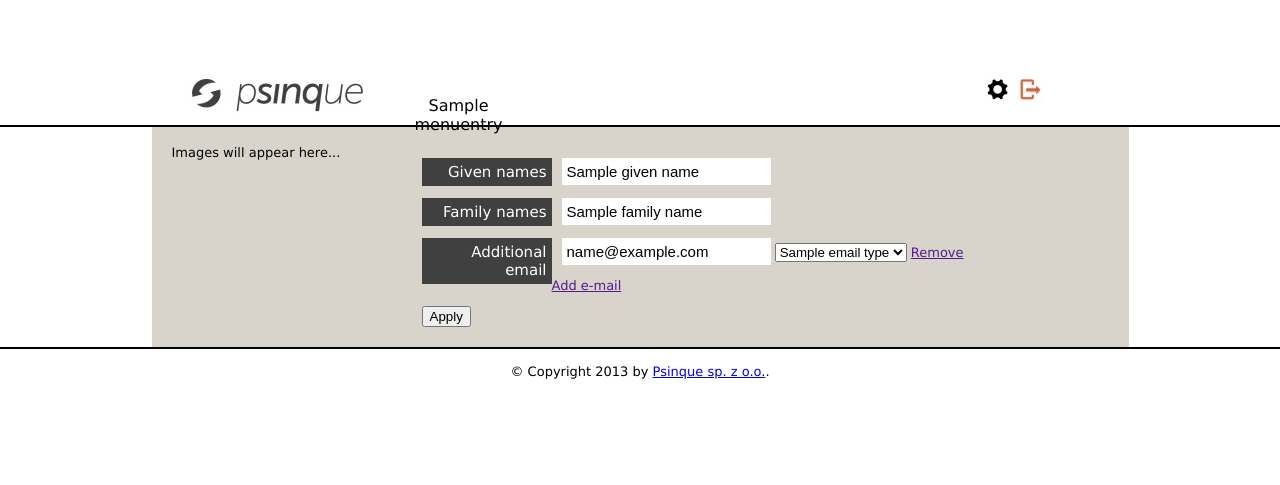
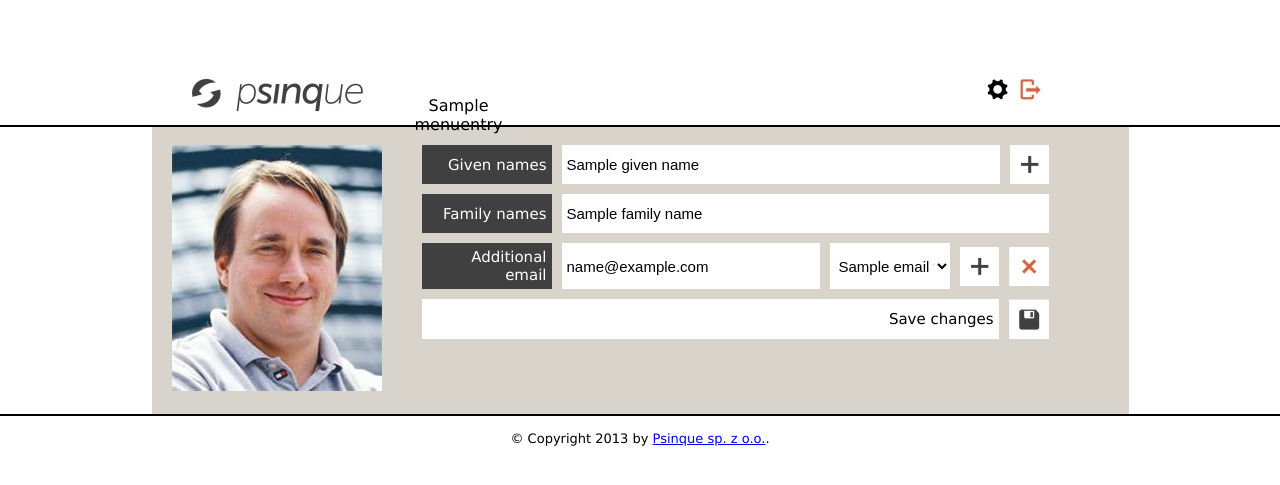
Before and after one commit to kradecki/psinque, a Python web app: template templates/myCard_view.html in a window 1280 px wide. Shown: the top 485 px of the page. Run offline with Jinja, Linux system fonts and the light colour scheme; the template is opened without the code that fills it: most values are stand-ins (such as "Sample title", 1, 10 or a date in 2020); some libraries are stand-ins or nearby versions.

Commit message:
Fixed My Card (layout, JS, python)

```diff
--- a/Permits.py
+++ b/Permits.py
@@ -26,6 +26,7 @@ class PermitsHandler(MasterHandler):
         if self.getUserProfile():
 
             permits = Permit.all().ancestor(self.userProfile)
+            logging.info(permits.count())
 
             self.sendContent('templates/permits_view.html',
                             activeEntry = "Permits",
--- a/javascripts/psinque.js
+++ b/javascripts/psinque.js
@@ -1,5 +1,5 @@
 
-executeAJAX = function(query, done) {
+function executeAJAX(query, done) {
     $.ajax(query)
         .done(function(data) {
             parsedJSON = $.parseJSON(data);
@@ -15,3 +15,20 @@ executeAJAX = function(query, done) {
             $(".spinner").hide();
         });
 }
+
+function cloneElement(oldElement) {
+    newElement = oldElement.clone();  // clone an existing address field group
+
+    // Clean all the input values:
+    newElement.find("input,select").val('');
+
+    newElement.hide();
+
+    return newElement;
+}
+
+$(document).ready(function() {
+    $("input[type=text],input").change(function() {
+        $(this).css("color", "#de5d35");
+    });
+});
--- a/stylesheets/psinque.css
+++ b/stylesheets/psinque.css
@@ -92,24 +92,6 @@ div#content {
     padding: 10px;
 }
 
-div#content label {
-    padding: 5px;
-    background-color: #404040;
-    color: #fff;
-    font-size: 15px;
-    width: 120px;
-    float: left;
-    text-align: right;
-}
-
-div#content input[type=text] {
-    border: 0;
-    margin: 0;
-    margin-left: 10px;
-    padding: 5px;
-    font-size: 15px;
-}
-
 div#images {
     float: left;
     width: 230px;
@@ -122,10 +104,82 @@ div#mycard {
     padding: 10px;
 }
 
+div#mycard table {
+    width: 100%;
+    padding: 0;
+    border: 0;
+    margin: 0;
+    height: 39px;
+    border-collapse: collapse;
+    margin-bottom: 10px;
+}
+
+div#mycard td {
+    padding: 0;
+    margin: 0;
+}
+
+div#mycard td.mycardlabels {
+    width: 120px;
+    padding: 5px;
+    background-color: #404040;
+    color: #fff;
+    font-size: 15px;
+    text-align: right;
+}
+
+div#mycard td.mycardinputs {
+    padding: 0px;
+    padding-left: 10px;
+}
+
+div#mycard td.mycardbuttons {
+    text-align: right;
+    padding: 0;
+    padding-left: 10px;
+    padding-right: 0px;
+    width: 39px;
+}
+
+div#mycard td.mycardextras {
+    padding: 0;
+    padding-left: 10px;
+    padding-right: 0px;
+    width: 120px;
+}
+
+div#mycard td.mycardbuttonlabels {
+    text-align: right;
+    padding-right: 5px;
+    background-color: #fff;
+    font-size: 15px;
+}
+
+div#mycard input[type=text],select {
+    border: 0;
+    font-size: 15px;
+    width: 100%;
+    height: 100%;
+  -webkit-box-sizing: border-box;
+     -moz-box-sizing: border-box;
+          box-sizing: border-box;
+    padding-left: 5px;
+    padding-top: 0px;
+    padding-bottom: 0px;
+}
+
+div#mycard select {
+    background-color: #fff;
+}
+
+div#mycard a {
+    display: block;
+}
+
+div#mycard img {
+    display: block;
+}
+
 .spinner {
     display: none;
 }
-
-.donemark {
-    display: none;
-}
--- a/templates/masterTemplate.html
+++ b/templates/masterTemplate.html
@@ -14,6 +14,7 @@
   <div id="headerwrapper">
     <div id="header">
       <img src="/images/logo.png"/>
+      <span class="spinner"><img src="/images/psinque.gif" /></span>
       <ul>
       {% for menuentry in menuentries %}
         <li><a href="/{{ menuentry.url }}" title="{{ menuentry.title }}" class="{{ menuentry.entryclass }}">{{ menuentry.title }}</a></li>
--- a/templates/myCard_view.html
+++ b/templates/myCard_view.html
@@ -13,70 +13,83 @@
   {% if firstlogin %}
   <p>This is your first login, so please fill up your profile below:</p>
   {% endif %}
-  <div id="images">Images will appear here...</div>
+  <div id="images">
+    <img src="/images/linustorvalds.jpg" />
+  </div>
   <div id="mycard">
-  <span id="generalInfo">
-    <p>
-    <label>Given names</label>
+    <table><tr>
+      <td class="mycardlabels">Given names</td>
       {% for givenName in userProfile.givenNames %}
-    <input type="text" id="firstname" value="{{ givenName }}" class="required" minlength="2" />
-    <span class="donemark"><img src="/images/donemark.png" /></span>
+      <td class="mycardinputs"><input type="text" id="firstname" value="{{ givenName }}" class="required" minlength="2" /></td>
+      <td class="mycardbuttons"><a href="" id="addgivenname"><img src="/images/squareicons/add.png" /></a></td>
       {% else %}
-    <input type="text" id="firstname" value="" class="required" minlength="2" />
-    <span class="donemark"><img src="/images/donemark.png" /></span>
+      <td class="mycardinputs"><input type="text" id="firstname" value="" class="required" minlength="2" /></td>
+      <td class="mycardbuttons"><a href="" id="addgivenname"><img src="/images/squareicons/add.png" /></a></td>
       {% endfor %}
-    </p>
-    <p>
-    <label>Family names</label>
+    </tr></table>
+    <table><tr>
+      <td class="mycardlabels">Family names</td>
       {% for familyName in userProfile.familyNames %}
-    <input type="text" id="lastname" value="{{ familyName }}" class="required" minlength="2" />
-    <span class="donemark"><img src="/images/donemark.png" /></span>
+      <td class="mycardinputs"><input type="text" id="lastname" value="{{ familyName }}" class="required" minlength="2" /></td>
       {% else %}
-    <input type="text" id="lastname" value="" class="required" minlength="2" />
-    <span class="donemark"><img src="/images/donemark.png" /></span>
+      <td class="mycardinputs"><input type="text" id="lastname" value="" class="required" minlength="2" /></td>
       {% endfor %}
-    </p>
-<!--          <p>
-    <label>Gender</label><br/>
-    <input type="radio" name="sex" value="male">Male<br/>
-    <input type="radio" name="sex" value="female">Female<br/>
-    <input type="radio" name="sex" value="none">I won't tell
-    </p>-->
-<!--          <p>
-    <label>Birthday</label>
-    <input type="date" id="birthday">
-    <span class="donemark"><img src="/images/donemark.png" /></span>
-    </p>-->
-  </span>
-  <span id="electronicAddresses">
+    </tr></table>
+    <span id="emails">
       {% for email in userEmails %}
-    <p class="emailAddress">
-    <label>{% if email.primary %}Primary email{% else %}Additional email{% endif %}</label>
+      <table class="emailAddress"><tr>
+        <td class="mycardlabels">{% if email.primary %}Primary email{% else %}Additional email{% endif %}</td>
+        <td class="mycardinputs">
           <input type="hidden" id="emailKey" value="{{ email.key() }}"/>
           <input type="text" id="emailAddress" value="{% if email.email != "primary@nonexistant.com" %}{{ email.email }}{% endif %}" class="{% if not email.primary %}required {% endif %}email" />
+        </td>
+        <td class="mycardextras">
           <select id="typeofEmail">
           {% for emailTypeCode, emailTypeName in emailTypes.items() %}
             <option value="{{ emailTypeCode }}" {% if emailTypeCode == email.emailType %}selected="selected"{% endif %}>{{ emailTypeName }}</option>
           {% endfor %}
           </select>
-    <a href="" class="emailRemovers">{% if not email.primary %}Remove{% endif %}</a>
-    <span class="donemark"><img src="/images/donemark.png" /></span>
-    </p>
+        </td>
+        {% if loop.first %}
+        <td class="mycardbuttons">
+          <a href="" id="addEmail"><img src="/images/squareicons/add.png" /></a>
+        </td>
+        {% endif %}
+        {% if not email.primary %}
+        <td class="mycardbuttons">
+          <a href="" class="emailRemovers"><img src="/images/squareicons/remove.png" /></a>
+        </td>
+        {% endif %}
+      </tr></table>
       {% else %}
-    <p class="emailAddress">
-    <label>Primary email</label>
+      <table class="emailAddress"><tr>
+        <td class="mycardlabels">Primary email<td>
+        <td class="mycardinputs">
           <input type="hidden" id="emailKey" />
           <input type="text" id="emailAddress" class="required email" />
+        </td>
+        <td class="mycardextras">
           <select id="typeofEmail">
           {% for emailTypeCode, emailTypeName in emailTypes.items() %}
             <option value="{{ emailTypeCode }}" {% if emailTypeCode == email.emailType %}selected="selected"{% endif %}>{{ emailTypeName }}</option>
           {% endfor %}
           </select>
-    <a href="" class="emailRemovers"></a>
-    <span class="donemark"><img src="/images/donemark.png" /></span>
-    </p>
+        </td>
+        <td class="mycardbuttons">
+          <a href="" id="addEmail"><img src="/images/squareicons/add.png" /></a>
+        </td>
+      </tr></table>
       {% endfor %}
-    <p id="addEmail"><a href="">Add e-mail</a></p>
+    </span>
+    <span>
+      <table><tr>
+        <td class="mycardbuttonlabels">
+          Save changes
+        </td>
+        <td class="mycardbuttons">
+          <a href="" id="submitButton"><img src="/images/squareicons/save.png" /></a>
+        </td>
+      </tr></table>
     </span>
 <!--    <legend>Physical addresses</legend>
     {% for address in addresses %}
@@ -116,8 +129,7 @@
     </p>
     {% endfor %}
     <p id="addAddress"><a href="">Add address</a></p> -->
-    <div id="bottonButton"><input type="button" id="submitButton" value="Apply"/></div>
-    <span class="spinner"><img src="/images/psinque.gif" /></span>
+<!--     <div id="bottonButton"><input type="button" id="submitButton" value="Apply"/></div> -->
   </div>
   <br style="clear:both;"/>
 {% endblock %}
```
Also changed, not shown: MyCard.py (+4 -4 lines), javascripts/myCard_view.js (+128 -137 lines), static/images/linustorvalds.jpg (added), static/images/squareicons/add.png (added), static/images/squareicons/remove.png (added), static/images/squareicons/save.png (added). Lines whose indentation alone changed are shown as unchanged.
